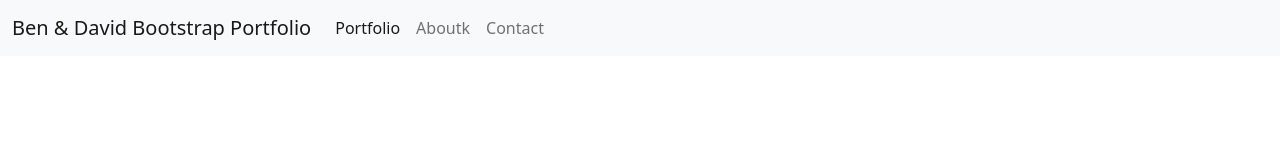
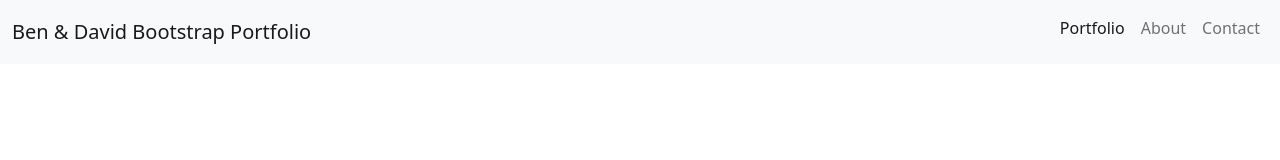
Before and after one commit to kiboma2021/Portfolio_Website, a plain HTML site: page index.html in a window 1280 px wide. Drawn offline with nearby package versions, Linux system fonts and the light colour scheme.

Commit message:
Add Navbar

```diff
--- a/index.html
+++ b/index.html
@@ -8,24 +8,21 @@
     <!-- Bootstrap CSS -->
     <link href="https://cdn.jsdelivr.net/npm/bootstrap@5.0.2/dist/css/bootstrap.min.css" rel="stylesheet" integrity="sha384-EVSTQN3/azprG1Anm3QDgpJLIm9Nao0Yz1ztcQTwFspd3yD65VohhpuuCOmLASjC" crossorigin="anonymous">
 
-    <title>Hello, world!</title>
+    <title>Ben & David Bootstrap Portfolio</title>
   </head>
   <body>
 
-
     <nav class="navbar navbar-expand-lg navbar-light bg-light">
       <div class="container-fluid">
+
         <a class="navbar-brand" href="#">Ben & David Bootstrap Portfolio</a>
-        <button class="navbar-toggler" type="button" data-bs-toggle="collapse" data-bs-target="#navbarSupportedContent" aria-controls="navbarSupportedContent" aria-expanded="false" aria-label="Toggle navigation">
-          <span class="navbar-toggler-icon"></span>
-        </button>
-        <div class="collapse navbar-collapse" id="navbarSupportedContent">
-          <ul  class="navbar-nav me-auto mb-2 mb-lg-0 d-flex">
+
+        <ul  class="navbar-nav mb-2 mb-lg-0">
           <li class="nav-item">
-              <a class="nav-link active" aria-current="page" href="#">Portfolio</a>
+            <a class="nav-link active mb-2" aria-current="page" href="#">Portfolio</a>
           </li>
           <li class="nav-item">
-              <a class="nav-link" href="#">Aboutk</a>
+            <a class="nav-link" href="#">About</a>
           </li>
 
           <li class="nav-item">
@@ -34,7 +31,6 @@
 
         </ul>
 
-        </div>
       </div>
     </nav>
 
```
Lines whose indentation alone changed are shown as unchanged.
